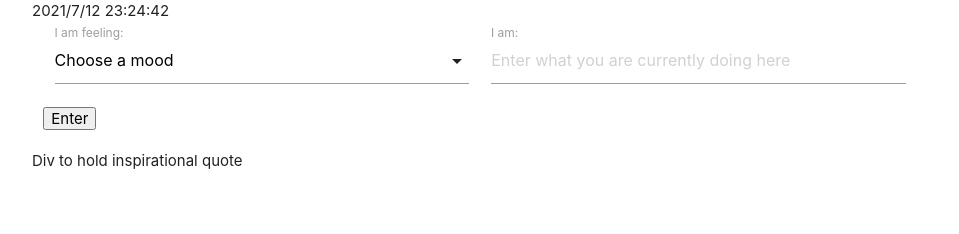
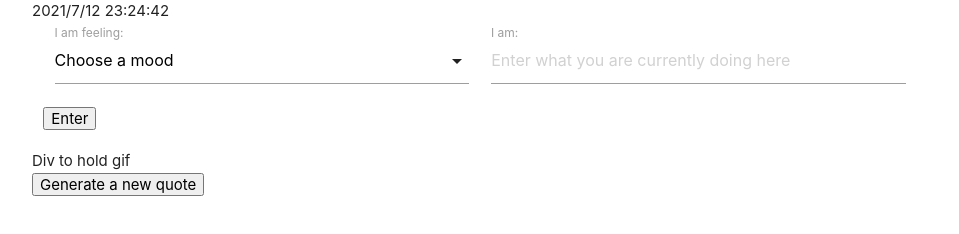
Before and after one commit to zimmermanc6588/mood-tracker, a plain HTML site: page index.html in a window 1280 px wide. Shown: the part 136-370 px from the top of the page, without its empty margins (160-1119 px from the left). Drawn offline with nearby package versions, Linux system fonts and the light colour scheme.

Commit message:
Update index.html
Quote Div

```diff
--- a/index.html
+++ b/index.html
@@ -45,11 +45,19 @@
         <div class="giphyme" id=response-container> </div>
     </div>
     <script src="gif.js"></script>
-    <div>
-        Div to hold inspirational quote
-    </div>
+       <div>
+        Div to hold gif
+        <section class="quotes">
+            <div class="quote-text" id="js-quote-text"></div>
+          </section>
+          <section class="controls">
+            <button type="button" id="js-new-quote" class="new-quote button">
+              Generate a new quote
+            </button>
+          </section>
 
     </div>
+   <script src ="assets/js/quotes.js"></script>
     <script src="https://cdnjs.cloudflare.com/ajax/libs/jquery/3.4.1/jquery.min.js"></script>
     <script src="https://cdnjs.cloudflare.com/ajax/libs/materialize/1.0.0/js/materialize.min.js"></script>
 
```
